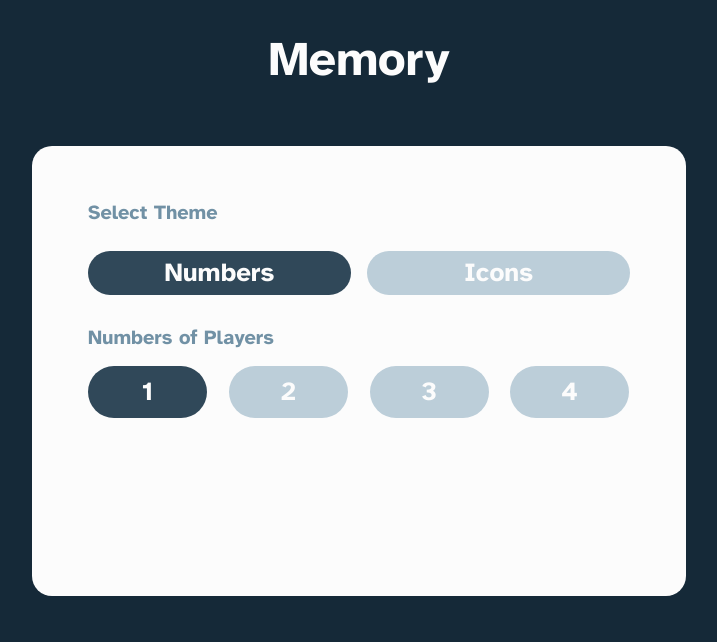
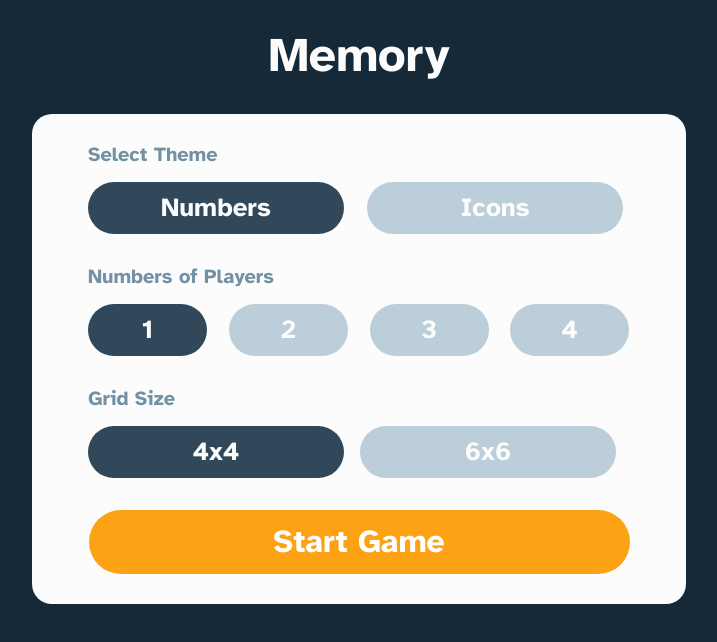
Before and after one commit to selly361/memory-game, a React (Create React App) app: page / in a window 1280 px wide. Shown: the top 642 px of the page, without its empty margins (281-998 px from the left). Built offline with nearby package versions, Linux system fonts and the light colour scheme.

Commit message:
added grid size selection and start button

```diff
--- a/src/components/gameSettings/Settings.tsx
+++ b/src/components/gameSettings/Settings.tsx
@@ -1,6 +1,6 @@
-import { PlayersSelection, ThemeSelection } from 'components'
+import { Container, StartButton } from './styles'
+import { GridSizeSelection, PlayersSelection, ThemeSelection } from 'components'
 
-import { Container } from './styles'
 import React from 'react'
 
 function Settings() {
@@ -8,6 +8,8 @@ function Settings() {
     <Container>
         <ThemeSelection />
         <PlayersSelection />
+        <GridSizeSelection />
+        <StartButton>Start Game</StartButton>
     </Container>
   )
 }
--- a/src/components/gameSettings/styles.ts
+++ b/src/components/gameSettings/styles.ts
@@ -1,12 +1,19 @@
+import { bigMenuButton } from "global/defaultStyles";
 import styled from "styled-components";
 
 export const Container = styled.div`
   background: #fcfcfc;
   border-radius: 20px;
   width: 654px;
-  height: 450px;
-  padding: 56px;
+  height: 490px;
+  padding: 30px;
   display: flex;
   flex-flow: column;
+  align-items: center;
   gap: 32px;
 `;
+
+export const StartButton = styled.button`
+  ${bigMenuButton}
+  color: white;
+`
--- a/src/components/index.ts
+++ b/src/components/index.ts
@@ -1,3 +1,4 @@
 export { default as Settings } from "./gameSettings/Settings"
 export { default as ThemeSelection } from "./selections/theme/ThemSelection"
 export { default as PlayersSelection } from "./selections/players/PlayersSelection"
+export { default as GridSizeSelection } from "./selections/gridSize/GridSizeSelection"
--- /dev/null
+++ b/src/components/selections/gridSize/GridSizeSelection.tsx
@@ -0,0 +1,24 @@
+import { Button4x4, Button6x6, Container, Text } from "./styles";
+import { useAppDispatch, useAppSelector } from "app/hooks";
+
+import React from "react";
+import { changeGridSize } from "features/gameSlice";
+
+function GrideSizeSelection() {
+  const gridSize = useAppSelector((state) => state.game.gridSize);
+  const dispatch = useAppDispatch();
+
+  return (
+    <Container>
+      <Text>Grid Size</Text>
+      <Button4x4
+      onClick={() => dispatch(changeGridSize("4x4"))}
+      className={gridSize === "4x4" ? "active" : ""}>4x4</Button4x4>
+      <Button6x6
+      onClick={() => dispatch(changeGridSize("6x6"))}
+      className={gridSize === "6x6" ? "active" : ""}>6x6</Button6x6>
+    </Container>
+  );
+}
+
+export default GrideSizeSelection;
--- a/src/components/selections/gridSize/styles.ts
+++ b/src/components/selections/gridSize/styles.ts
@@ -1 +1,28 @@
+import { menuSelectionButton } from "global/defaultStyles";
 import styled from "styled-components";
+
+export const Container = styled.p`
+    width: 542px;
+    height: 93px;
+    display: grid;
+    grid-template-columns: 1fr 1fr;
+    gap: 16px;
+`;
+
+export const Text = styled.p`
+  font-size: 20px;
+  color: #7191a5;
+  grid-column: span 4;
+  width: 100%;
+  text-align: start;
+`;
+
+export const Button4x4 = styled.button`
+    ${menuSelectionButton}
+    width: 256px;
+    height: 52px;
+`
+
+export const Button6x6 = styled(Button4x4)`
+
+`
--- a/src/components/selections/theme/styles.ts
+++ b/src/components/selections/theme/styles.ts
@@ -19,8 +19,10 @@ export const Text = styled.p`
 
 export const NumbersSelection = styled.button`
     ${menuSelectionButton}
+    width: 256px;
+    height: 52px;
+
 `
 
-export const IconsSelection = styled.button`
-    ${menuSelectionButton}
+export const IconsSelection = styled(NumbersSelection)`
 `
--- a/src/features/gameSlice.ts
+++ b/src/features/gameSlice.ts
@@ -40,10 +40,9 @@ const gameSlice = createSlice({
       state.playerMoves = playerMoves;
     },
 
-    changeSettings: (state, action) => {
-      const { gridSize, theme } = action.payload;
+    changeGridSize: (state, action) => {
 
-      state.gridSize = gridSize;
+      state.gridSize = action.payload;
 
       if (state.gridSize === "6x6") {
         state.grid = shuffle(Array.from({ length: 36 }, (_, i) => i + 1));
@@ -70,7 +69,7 @@ export default gameSlice.reducer;
 export const {
   changeCurrentPlayer,
   changePlayerMoves,
-  changeSettings,
+  changeGridSize,
   changeTheme,
   changePlayers,
 } = gameSlice.actions;
--- a/src/global/GlobalStyles.ts
+++ b/src/global/GlobalStyles.ts
@@ -27,6 +27,7 @@ export const GlobalStyles = createGlobalStyle`
     height: 100vh;
     font-weight: 700;
     color: #fff;
+    overflow-x: hidden;
   }
 
   h1 {
--- a/src/pages/homePage/styles.ts
+++ b/src/pages/homePage/styles.ts
@@ -4,9 +4,9 @@ export const Body = styled.main`
   height: 100vh;
   width: 100vw;
   background: #152938;
-  padding: 34px 0 183px 0;
+  padding: 30px 0 183px 0;
   display: grid;
-  gap: 40px;
+  gap: 20px;
   justify-items: center;
 `;
 
```
Also changed, not shown: src/components/selections/gridSize/GrideSizeSelection.tsx (deleted, +0 -9 lines).
